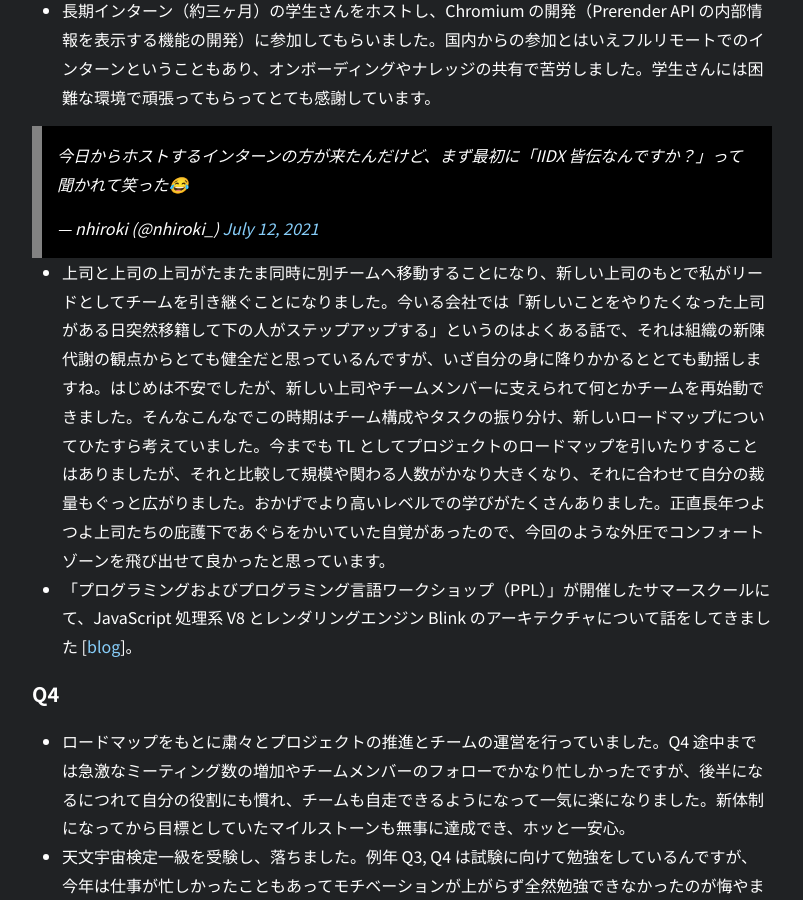
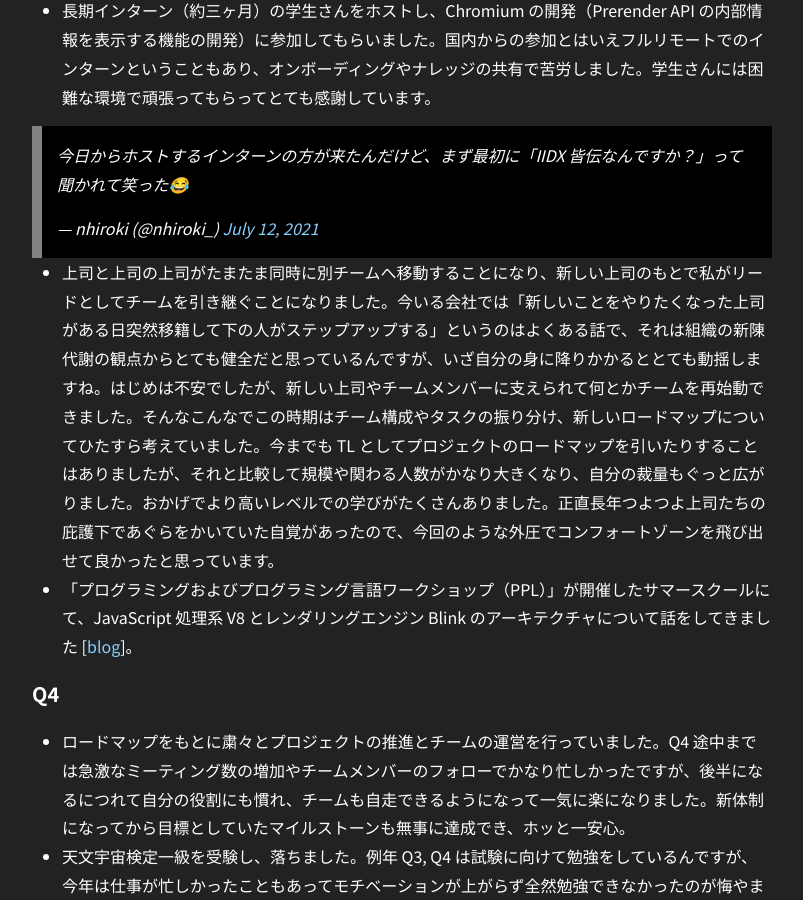
Before and after one commit to nhiroki/nhiroki.github.io, a Jekyll site: the page built from _posts/2021-12-31-year-end-reflection.md, in a window 1280 px wide and 900 px high, scrolled down 1972 px. Shown: the whole window, without its empty margins (238-1041 px from the left). Built offline with Jekyll 4.4.1, drawn with Linux system fonts in a browser that asks for light colours; comment, search, counter and statistics services are not loaded; some of the changed text lies outside the part shown.

Commit message:
Fix typo

```diff
--- a/_posts/2021-12-31-year-end-reflection.md
+++ b/_posts/2021-12-31-year-end-reflection.md
@@ -52,7 +52,7 @@ Q3 はいろいろあって今年一番しんどかったです。
 
 <blockquote class="twitter-tweet" data-dnt="true"><p lang="ja" dir="ltr">今日からホストするインターンの方が来たんだけど、まず最初に「IIDX 皆伝なんですか？」って聞かれて笑った😂</p>&mdash; nhiroki (@nhiroki_) <a href="https://twitter.com/nhiroki_/status/1414450324568375300?ref_src=twsrc%5Etfw">July 12, 2021</a></blockquote> <script async src="https://platform.twitter.com/widgets.js" charset="utf-8"></script>
 
-- 上司と上司の上司がたまたま同時に別チームへ移動することになり、新しい上司のもとで私がリードとしてチームを引き継ぐことになりました。今いる会社では「新しいことをやりたくなった上司がある日突然移籍して下の人がステップアップする」というのはよくある話で、それは組織の新陳代謝の観点からとても健全だと思っているんですが、いざ自分の身に降りかかるととても動揺しますね。はじめは不安でしたが、新しい上司やチームメンバーに支えられて何とかチームを再始動できました。そんなこんなでこの時期はチーム構成やタスクの振り分け、新しいロードマップについてひたすら考えていました。今までも TL としてプロジェクトのロードマップを引いたりすることはありましたが、それと比較して規模や関わる人数がかなり大きくなり、それに合わせて自分の裁量もぐっと広がりました。おかげでより高いレベルでの学びがたくさんありました。正直長年つよつよ上司たちの庇護下であぐらをかいていた自覚があったので、今回のような外圧でコンフォートゾーンを飛び出せて良かったと思っています。
+- 上司と上司の上司がたまたま同時に別チームへ移動することになり、新しい上司のもとで私がリードとしてチームを引き継ぐことになりました。今いる会社では「新しいことをやりたくなった上司がある日突然移籍して下の人がステップアップする」というのはよくある話で、それは組織の新陳代謝の観点からとても健全だと思っているんですが、いざ自分の身に降りかかるととても動揺しますね。はじめは不安でしたが、新しい上司やチームメンバーに支えられて何とかチームを再始動できました。そんなこんなでこの時期はチーム構成やタスクの振り分け、新しいロードマップについてひたすら考えていました。今までも TL としてプロジェクトのロードマップを引いたりすることはありましたが、それと比較して規模や関わる人数がかなり大きくなり、自分の裁量もぐっと広がりました。おかげでより高いレベルでの学びがたくさんありました。正直長年つよつよ上司たちの庇護下であぐらをかいていた自覚があったので、今回のような外圧でコンフォートゾーンを飛び出せて良かったと思っています。
 - 「プログラミングおよびプログラミング言語ワークショップ（PPL）」が開催したサマースクールにて、JavaScript 処理系 V8 とレンダリングエンジン Blink のアーキテクチャについて話をしてきました [[blog](/2021/09/04/talk-browser-architecture)]。
 
 ## Q4
```
Also changed, not shown: other parts of _posts/2021-12-31-year-end-reflection.md (+1 -1 lines).
